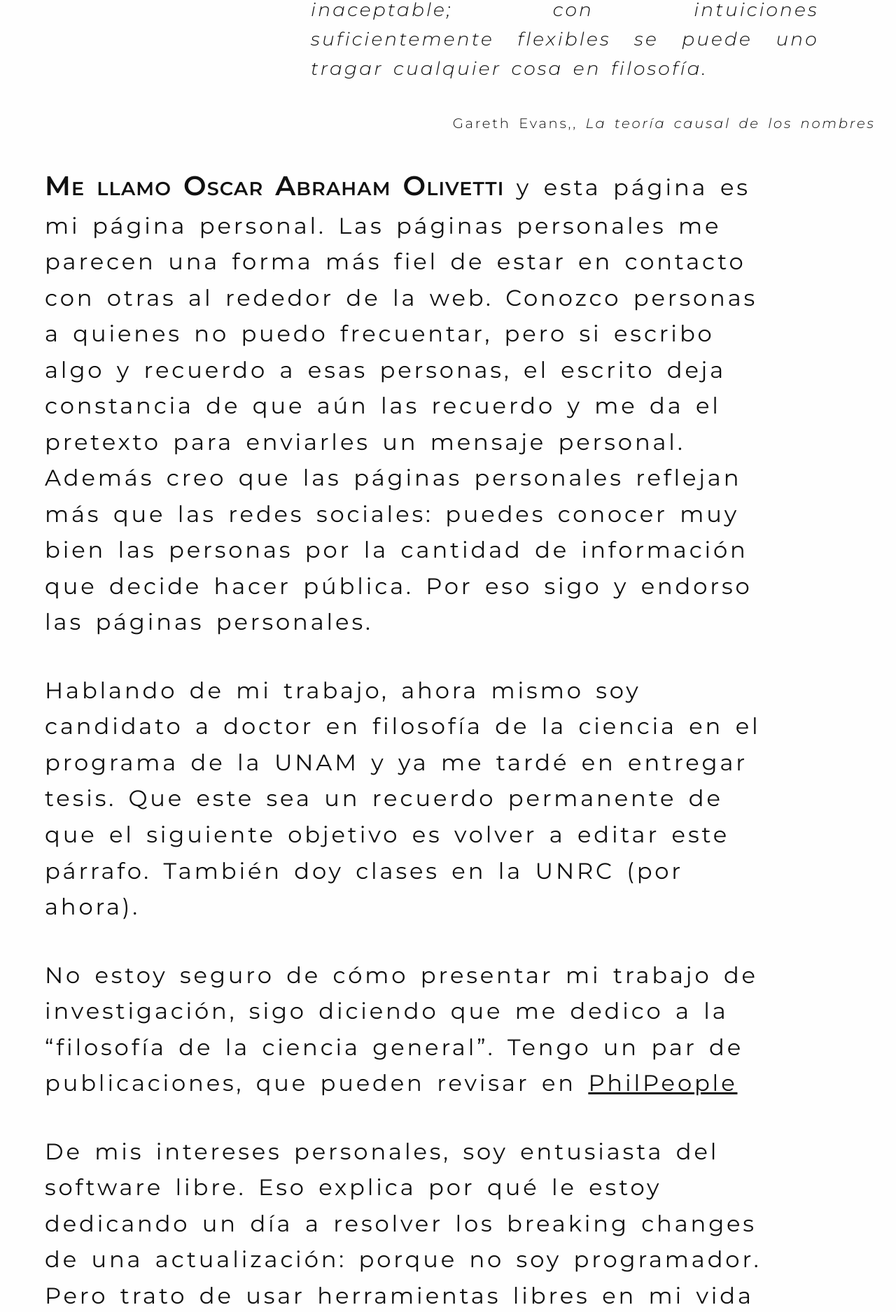
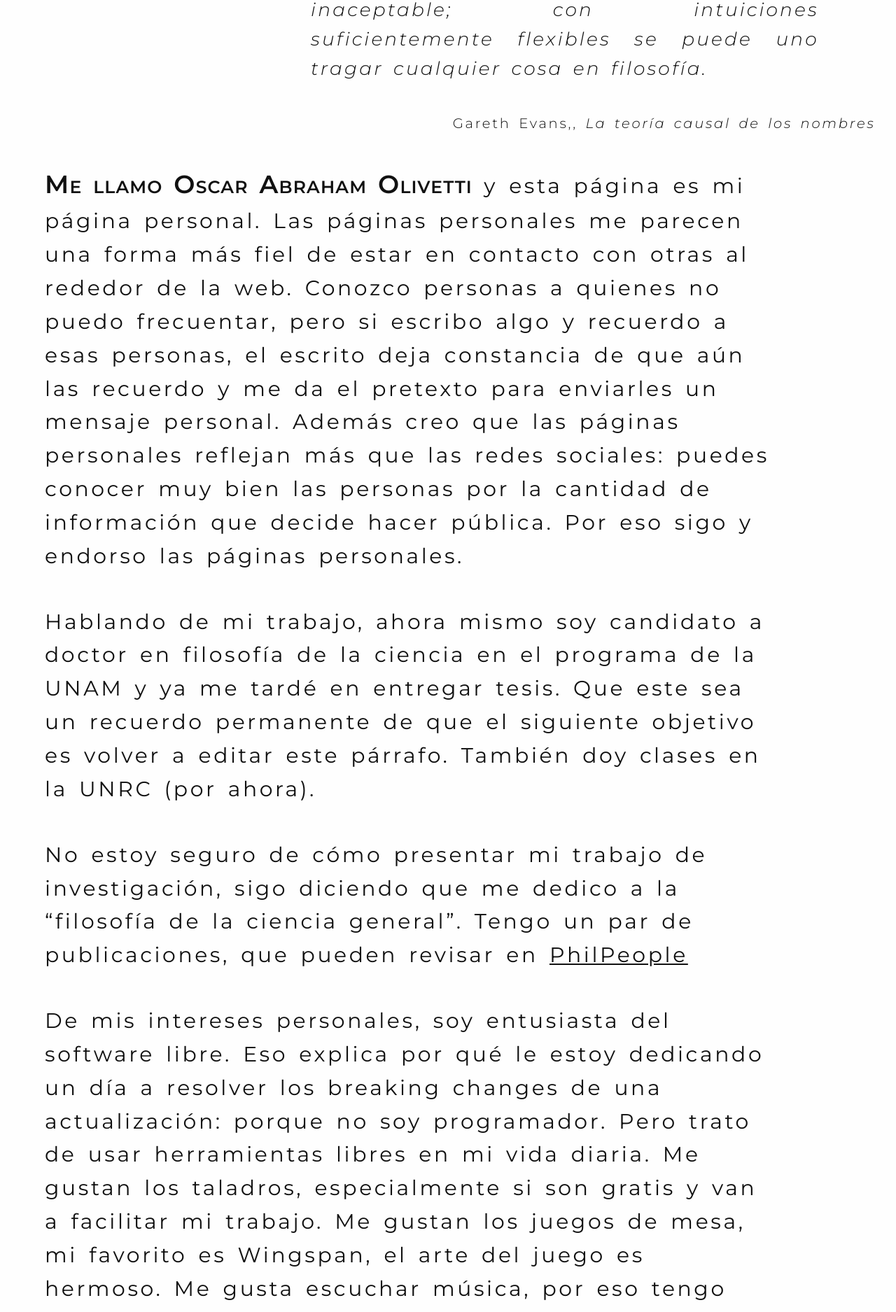
Before and after one commit to Oiuhukt/failosophy, a Jekyll site: the page built from index.md, in a window 1280 px wide. Shown: the part 604-2479 px from the top of the page at 70% size. Built offline with Jekyll 4.4.1, drawn with Linux system fonts in a browser that asks for light colours; some web fonts are replaced.

Commit message:
modificando plantilla

```diff
--- a/_sass/_syntax-highlighting.scss
+++ /dev/null
@@ -1,205 +0,0 @@
-/**
- * Syntax highlighting styles
- */
-$spacing-unit: 30px;
-%vertical-rhythm {
-    margin-bottom: $spacing-unit;
-}
-
-.highlight {
-    background: #fffff8;
-    @extend %vertical-rhythm;
-
-    .c {
-        color: #998;
-        font-style: italic;
-    } // Comment
-    .err {
-        color: #a61717;
-        background-color: #e3d2d2;
-    } // Error
-    .k {
-        font-weight: bold;
-    } // Keyword
-    .o {
-        font-weight: bold;
-    } // Operator
-    .cm {
-        color: #998;
-        font-style: italic;
-    } // Comment.Multiline
-    .cp {
-        color: #999;
-        font-weight: bold;
-    } // Comment.Preproc
-    .c1 {
-        color: #998;
-        font-style: italic;
-    } // Comment.Single
-    .cs {
-        color: #999;
-        font-weight: bold;
-        font-style: italic;
-    } // Comment.Special
-    .gd {
-        color: #000;
-        background-color: #fdd;
-    } // Generic.Deleted
-    .gd .x {
-        color: #000;
-        background-color: #faa;
-    } // Generic.Deleted.Specific
-    .ge {
-        font-style: italic;
-    } // Generic.Emph
-    .gr {
-        color: #a00;
-    } // Generic.Error
-    .gh {
-        color: #999;
-    } // Generic.Heading
-    .gi {
-        color: #000;
-        background-color: #dfd;
-    } // Generic.Inserted
-    .gi .x {
-        color: #000;
-        background-color: #afa;
-    } // Generic.Inserted.Specific
-    .go {
-        color: #888;
-    } // Generic.Output
-    .gp {
-        color: #555;
-    } // Generic.Prompt
-    .gs {
-        font-weight: bold;
-    } // Generic.Strong
-    .gu {
-        color: #aaa;
-    } // Generic.Subheading
-    .gt {
-        color: #a00;
-    } // Generic.Traceback
-    .kc {
-        font-weight: bold;
-    } // Keyword.Constant
-    .kd {
-        font-weight: bold;
-    } // Keyword.Declaration
-    .kp {
-        font-weight: bold;
-    } // Keyword.Pseudo
-    .kr {
-        font-weight: bold;
-    } // Keyword.Reserved
-    .kt {
-        color: #458;
-        font-weight: bold;
-    } // Keyword.Type
-    .m {
-        color: #099;
-    } // Literal.Number
-    .s {
-        color: #d14;
-    } // Literal.String
-    .na {
-        color: #008080;
-    } // Name.Attribute
-    .nb {
-        color: #0086b3;
-    } // Name.Builtin
-    .nc {
-        color: #458;
-        font-weight: bold;
-    } // Name.Class
-    .no {
-        color: #008080;
-    } // Name.Constant
-    .ni {
-        color: #800080;
-    } // Name.Entity
-    .ne {
-        color: #900;
-        font-weight: bold;
-    } // Name.Exception
-    .nf {
-        color: #900;
-        font-weight: bold;
-    } // Name.Function
-    .nn {
-        color: #555;
-    } // Name.Namespace
-    .nt {
-        color: #000080;
-    } // Name.Tag
-    .nv {
-        color: #008080;
-    } // Name.Variable
-    .ow {
-        font-weight: bold;
-    } // Operator.Word
-    .w {
-        color: #bbb;
-    } // Text.Whitespace
-    .mf {
-        color: #099;
-    } // Literal.Number.Float
-    .mh {
-        color: #099;
-    } // Literal.Number.Hex
-    .mi {
-        color: #099;
-    } // Literal.Number.Integer
-    .mo {
-        color: #099;
-    } // Literal.Number.Oct
-    .sb {
-        color: #d14;
-    } // Literal.String.Backtick
-    .sc {
-        color: #d14;
-    } // Literal.String.Char
-    .sd {
-        color: #d14;
-    } // Literal.String.Doc
-    .s2 {
-        color: #d14;
-    } // Literal.String.Double
-    .se {
-        color: #d14;
-    } // Literal.String.Escape
-    .sh {
-        color: #d14;
-    } // Literal.String.Heredoc
-    .si {
-        color: #d14;
-    } // Literal.String.Interpol
-    .sx {
-        color: #d14;
-    } // Literal.String.Other
-    .sr {
-        color: #009926;
-    } // Literal.String.Regex
-    .s1 {
-        color: #d14;
-    } // Literal.String.Single
-    .ss {
-        color: #990073;
-    } // Literal.String.Symbol
-    .bp {
-        color: #999;
-    } // Name.Builtin.Pseudo
-    .vc {
-        color: #008080;
-    } // Name.Variable.Class
-    .vg {
-        color: #008080;
-    } // Name.Variable.Global
-    .vi {
-        color: #008080;
-    } // Name.Variable.Instance
-    .il {
-        color: #099;
-    } // Literal.Number.Integer.Long
-}
--- a/css/tufte.scss
+++ b/css/tufte.scss
@@ -13,9 +13,6 @@
 $body-font: "Montserrat", "Helvetica Neue", Arial, sans-serif;
 $sans-font: "Montserrat", "Helvetica Neue", Arial, sans-serif;
 $code-font: "Consolas", "Liberation Mono", "Menlo", "Courier", monospace;
-
-// Imports to create final
-//@use "syntax-highlighting";
 
 // Global Resets
 
@@ -148,7 +145,7 @@
 blockquote p,
 .epigraph,
 .epigraph p {
-    font-weight: 350; /* Slightly lighter - distinguishes quoted content */
+    font-weight: 375; /* Slightly lighter - distinguishes quoted content */
 }
 
 /* TERTIARY LEVEL - Sidenotes, Footnotes, Captions (recede into background) */
@@ -157,7 +154,7 @@
 .footnotes li,
 figcaption,
 .table-caption {
-    font-weight: 300; /* Light weight - less prominent */
+    font-weight: 315; /* Light weight - less prominent */
 }
 
 /* NAVIGATION & UI ELEMENTS - Medium weight for visibility */
@@ -331,7 +328,7 @@
 p,
 ol,
 ul {
-    font-size: 1.4rem;
+    font-size: 1.3rem;
 }
 
 p,
```
